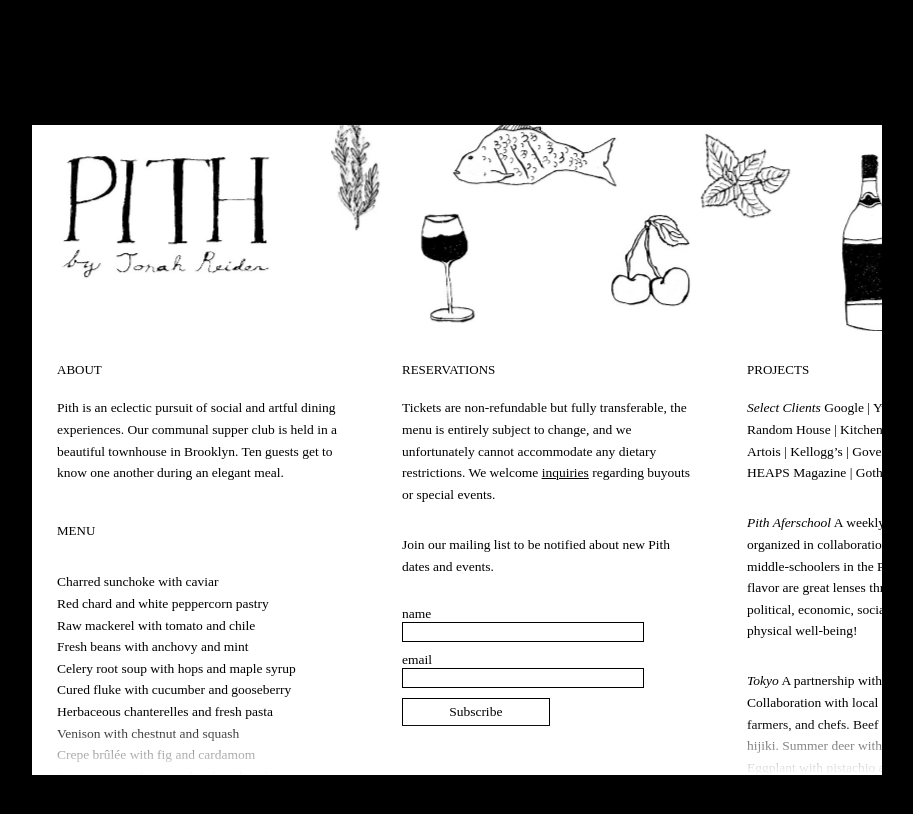
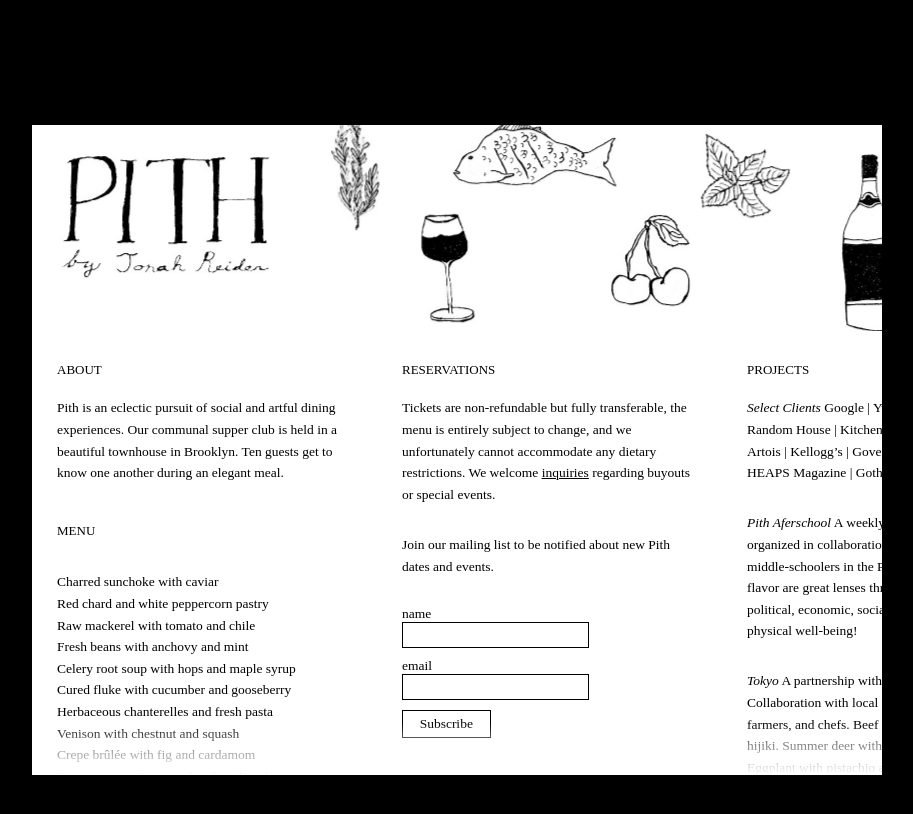
Before and after one commit to zoe-pith/pith-site, a Jekyll site: the page built from index.md, in a window 1280 px wide. Shown: the top 814 px of the page, without its empty margins (183-1096 px from the left). Built offline with Jekyll 4.4.1, drawn with Linux system fonts in a browser that asks for light colours; some web fonts are replaced.

```diff
--- a/css/style.css
+++ b/css/style.css
@@ -189,13 +189,14 @@
 #ms-sub-form input {
   		display:block;
   		font-size: 13.5px;
-  		width: 80%;
+  		width: 60%;
   		margin-bottom: 10px;
+  		padding: 4px;
 }
 #ms-sub-form input[type="submit"] {
   		background:white;
 		padding:5px 8px 5px 8px;
-  		width: 50%;
+  		width: 30%;
 }
 
 li span {
```
